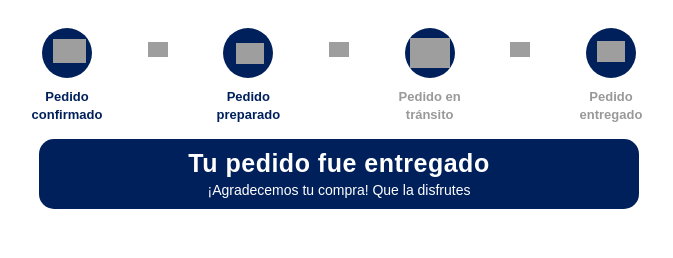
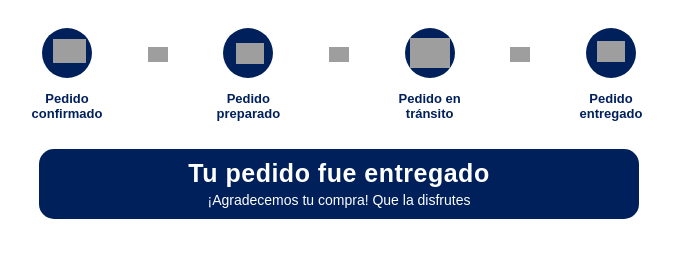
Before and after one commit to GAma131/personal, a website: page htmls/pedidoEntregadoBoss.html in a window 1280 px wide. Shown: the whole page, without its empty margins (301-974 px from the left). Drawn offline with Linux system fonts and the light colour scheme; grey boxes are pictures that could not be loaded.

Commit message:
fix: textos y circulos activos/inactivos

```diff
--- a/htmls/pedidoEntregadoBoss.html
+++ b/htmls/pedidoEntregadoBoss.html
@@ -19,7 +19,7 @@
             </td>
           </tr>
         </table>
-        <p class="step-label step-label-active texto-base font-bold texto-azul-petco">Pedido<br>confirmado</p>
+        <p class="step-label-active texto-base font-bold texto-azul-petco">Pedido<br>confirmado</p>
       </td>
 
       <!-- SEPARADOR -->
@@ -39,7 +39,7 @@
             </td>
           </tr>
         </table>
-        <p class="step-label step-label-active texto-base font-bold texto-azul-petco">Pedido<br>preparado</p>
+        <p class="step-label-active texto-base font-bold texto-azul-petco">Pedido<br>preparado</p>
       </td>
 
       <!-- SEPARADOR -->
@@ -59,7 +59,7 @@
             </td>
           </tr>
         </table>
-        <p class="step-label texto-base font-bold texto-claro">Pedido en<br>tránsito</p>
+        <p class="step-label-active texto-base font-bold texto-claro">Pedido en<br>tránsito</p>
       </td>
 
       <!-- SEPARADOR -->
@@ -79,7 +79,7 @@
             </td>
           </tr>
         </table>
-        <p class="step-label texto-base font-bold texto-claro">Pedido<br>entregado</p>
+        <p class="step-label-active texto-base font-bold texto-claro">Pedido<br>entregado</p>
       </td>
 
     </tr>
```
Also changed, not shown: htmls/pedidoConGuiaBoss.html (+1 -1 lines), htmls/pedidoEnTransitoBoss.html (+1 -1 lines).
